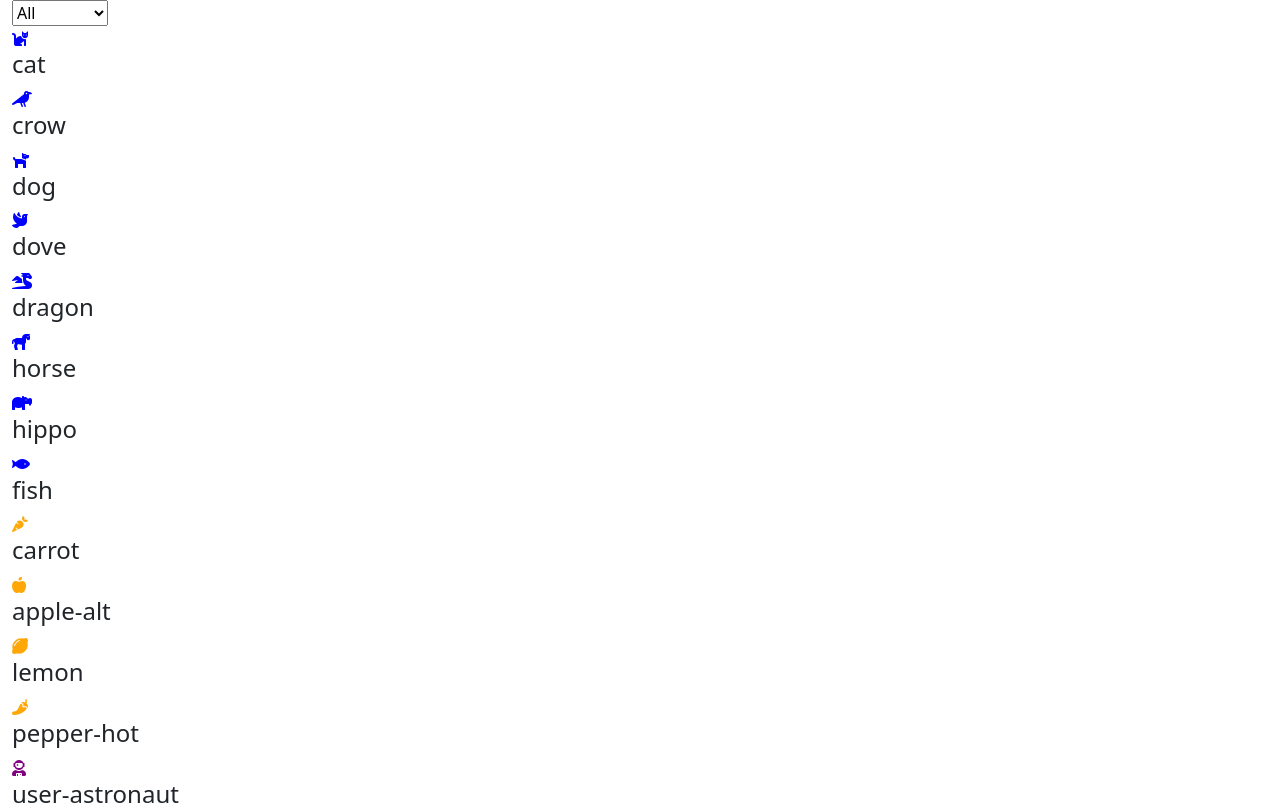
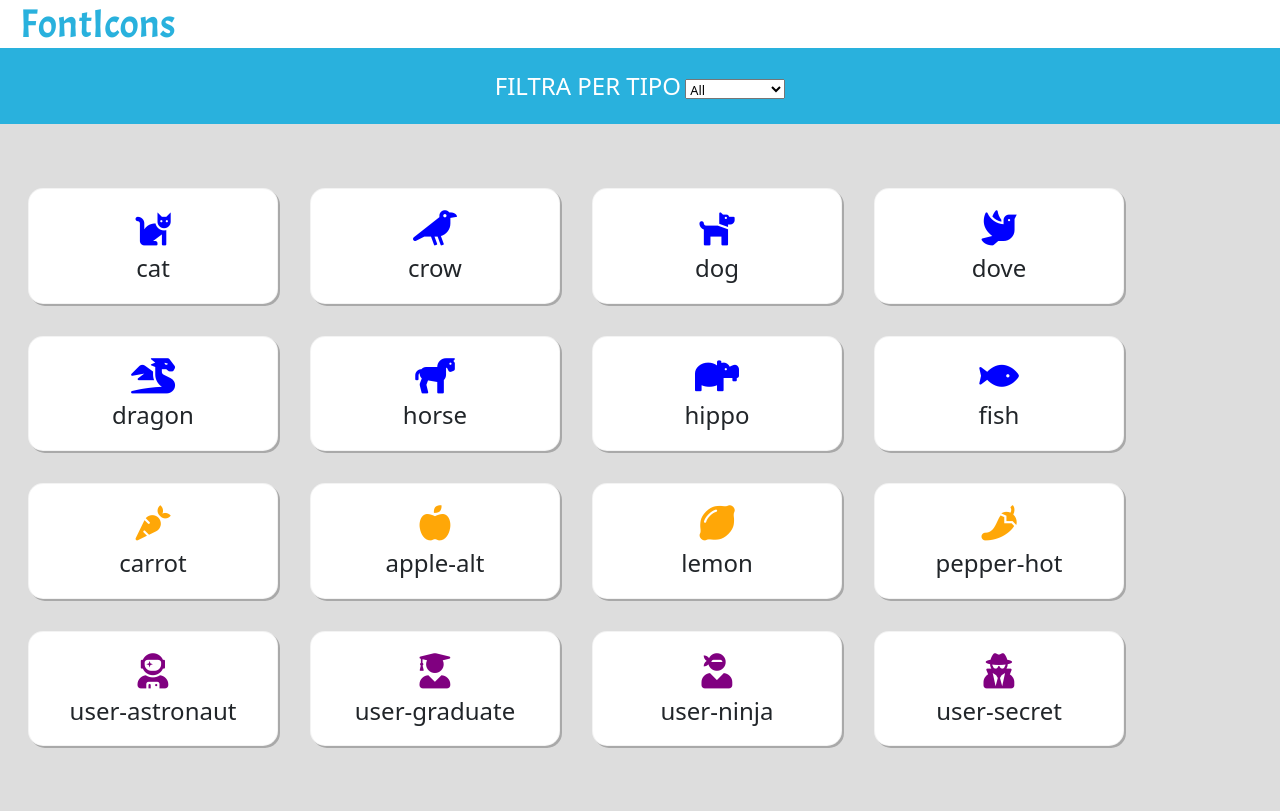
Before and after one commit to daviddpi/js-es6-icons, a plain HTML site: page index.html in a window 1280 px wide. Shown: the top 811 px of the page. Drawn offline with nearby package versions, Linux system fonts and the light colour scheme.

Commit message:
parte grafica completata

```diff
--- a/css/style.css
+++ b/css/style.css
@@ -0,0 +1,41 @@
+@import url('https://fonts.googleapis.com/css2?family=Acme&display=swap');
+
+body{
+    background-color: #dddddd;
+}
+
+.bg-skyblue{
+    background-color: #29b1dd;
+    padding: 20px;
+}
+
+.bg-skyblue span{
+    text-transform: uppercase;
+    font-size: 1.5rem;
+    color: white;
+}
+
+.box-icons{
+    padding: 12px;
+    font-size: 2.2rem;
+    text-align: center;
+    border: 1px solid #dddddd59;
+    border-radius: 15px;
+    background-color: white;
+    box-shadow: 2px 2px darkgray;
+    max-width: 250px;
+}
+
+#title{
+    font-family: "acme";
+    color: #29b1dd;
+    padding: 0 20px;
+    margin: 0;
+    background-color: white;
+}
+
+#my_select{
+    width: 100px;
+    height: 20px;
+    font-size: 0.8rem;
+}
--- a/index.html
+++ b/index.html
@@ -17,18 +17,27 @@
 </head>
 <body>
     <div class="container-fluid">
-        <div class="row">
-            <div class="col-12">
-                <select name="my_select" id="my_select">
-                    <option value="all">All</option>
-                </select>
+        <div class="row mb-5">
+            <div class="col-12 p-0">
+                <h1 id="title">FontIcons</h1>
+                <div class="text-center bg-skyblue">
+                    <span>Filtra per tipo</span>
+                    <select name="my_select" id="my_select">
+                        <option value="all">All</option>
+                    </select>
+                </div>
+
             </div>
         </div>
-        <div class="row" id="container-icons">
+        <div class="container-fluid">
+            <div class="row row-cols-1 row-cols-sm-3 row-cols-md-5" id="container-icons">
 
+            </div>
         </div>
+
     </div>
 
     <script src="js/myscript.js"></script>
 </body>
 </html>
+<!-- thumb-device g-5 row-cols-1 row-cols-sm-3 row-cols-md-5 -->
--- a/js/myscript.js
+++ b/js/myscript.js
@@ -6,11 +6,10 @@ function printInHtml(array,temporanyPrintf){
     array.forEach(element => {
         const {name, prefix, type, family, color} = element;
         printArray +=
-        `<div class="row-cols-1 row-cols-sm-3 row-cols-md-5">
+        `<div class="col g-5 m-3 box-icons">
             <i class="${family} ${prefix}${name}" style=color:${color}></i>
             <h4>${name}</h4>
-        </div>
-        `;
+        </div>`;
     });
     temporanyPrintf.innerHTML = printArray;
 }
```
